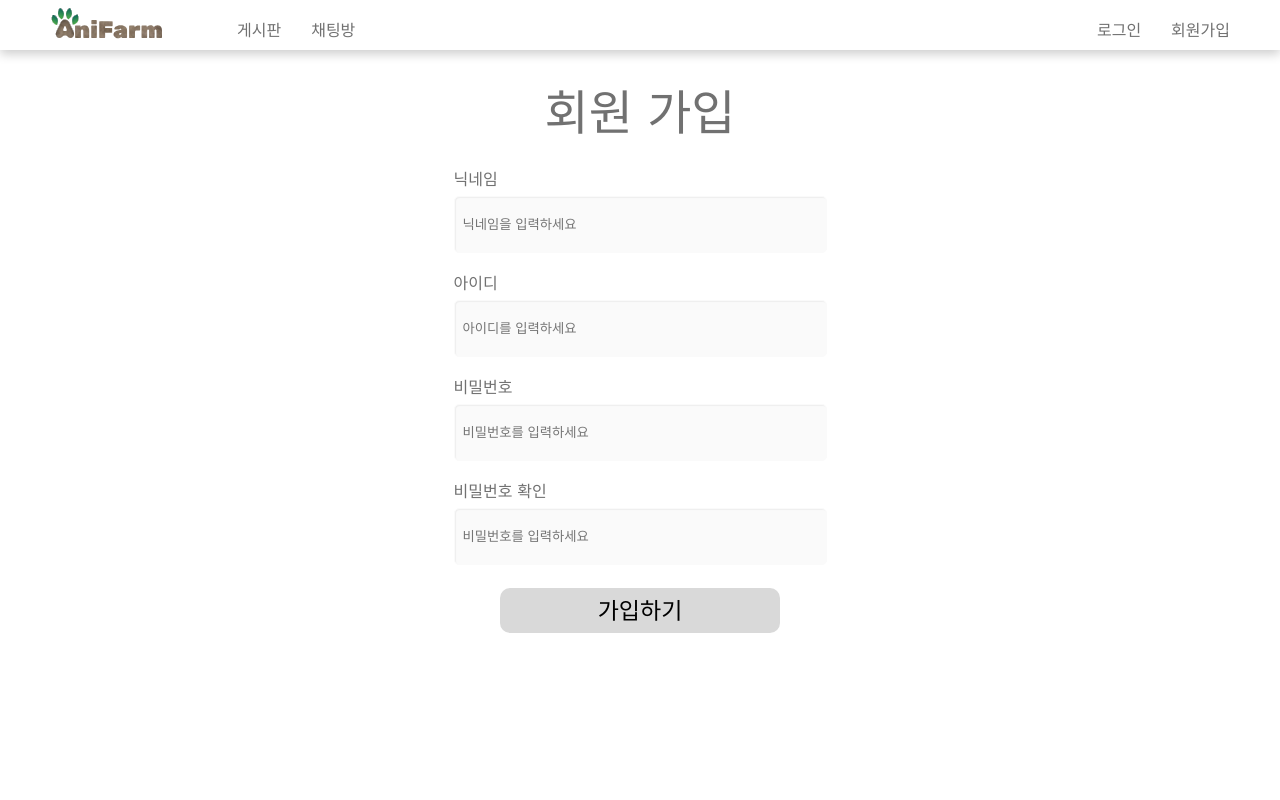
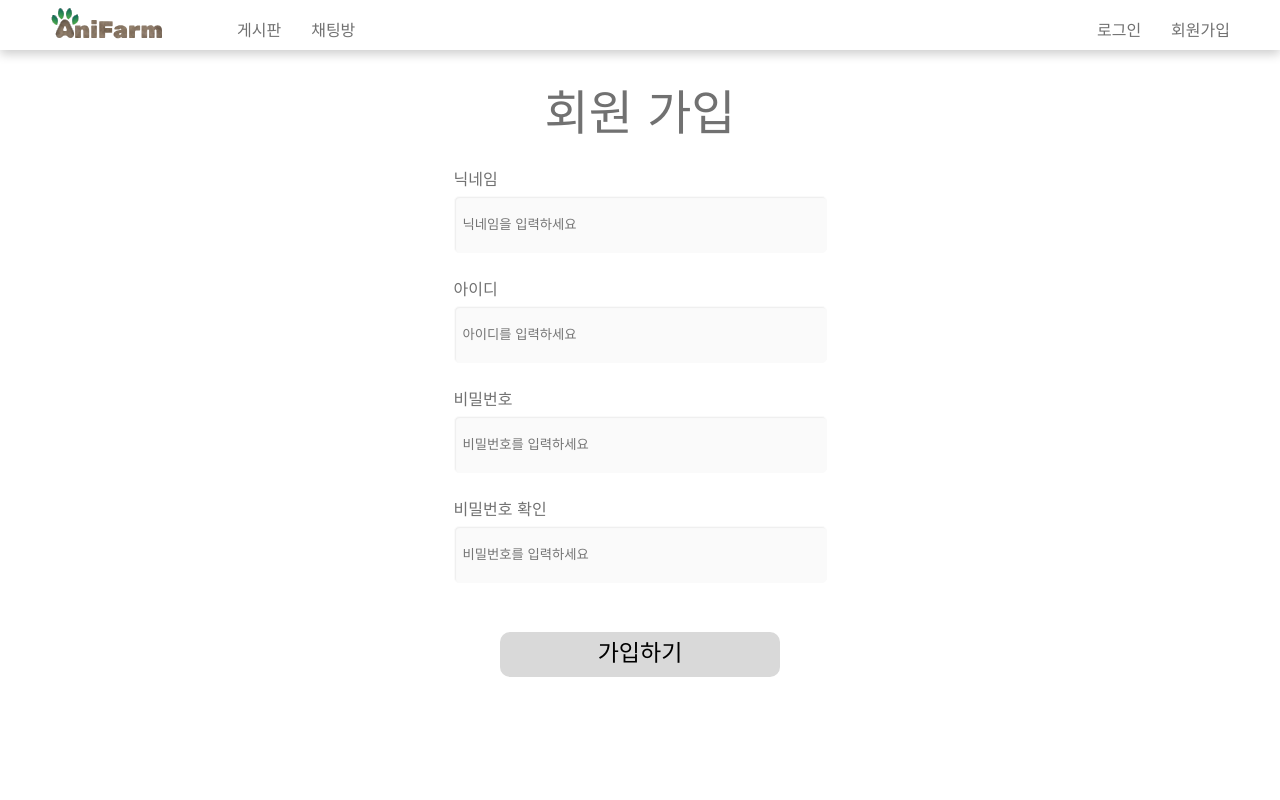
Before and after one commit to Ani-Farm/Ani-Farm-frontend, a React (Create React App) app: page /signup in a window 1280 px wide. Shown: the top 800 px of the page. Built offline with nearby package versions, Linux system fonts and the light colour scheme.

Commit message:
회원가입 UI,폰트 가입하기버튼 누를떄 밀리는현상 수정

```diff
--- a/package.json
+++ b/package.json
@@ -4,7 +4,7 @@
   "private": true,
   "dependencies": {
     "@reduxjs/toolkit": "^1.8.3",
-    "@tanstack/react-query": "^4.0.10",
+    "@tanstack/react-query": "4.2.3",
     "@tanstack/react-query-devtools": "^4.0.10",
     "@testing-library/jest-dom": "^5.16.4",
     "@testing-library/react": "^13.3.0",
@@ -14,6 +14,7 @@
     "@types/react": "^18.0.15",
     "@types/react-dom": "^18.0.6",
     "@types/styled-components": "^5.1.25",
+    "axios": "0.27.2",
     "react": "^18.2.0",
     "react-dom": "^18.2.0",
     "react-hook-form": "7.34.2",
@@ -50,5 +51,8 @@
       "last 1 firefox version",
       "last 1 safari version"
     ]
+  },
+  "devDependencies": {
+    "@types/axios": "0.14.0"
   }
 }
--- /dev/null
+++ b/src/apis/auth.ts
@@ -0,0 +1,53 @@
+import { SignType } from "../types/api";
+import axios, { AxiosError } from "axios";
+
+//회원가입
+export const signUp = async (data: SignType) => {
+  try {
+    await axios.post("/auth/sign-up", data);
+  } catch (error) {
+    const message = error as unknown as AxiosError;
+    return message;
+  }
+};
+
+//로그인
+export const localLogin = async (id: string, password: string) => {
+  const data = { id, password };
+  try {
+    await axios.post("/auth/sign-in", data, { withCredentials: true });
+  } catch (error) {
+    const message = error as unknown as AxiosError;
+    return message;
+  }
+};
+
+//로그아웃
+export const logout = async () => {
+  try {
+    await axios.post("/auth/sign-out", {}, { withCredentials: true });
+  } catch (error) {
+    const message = error as unknown as AxiosError;
+    return message;
+  }
+};
+
+//카카오 로그인
+export const kakaoLogin = async (query: string) => {
+  try {
+    await axios.post(`/oauth/token${query}`);
+  } catch (error) {
+    const message = error as unknown as AxiosError;
+    return message;
+  }
+};
+
+//리프래쉬 토큰
+export const refreshToken = async () => {
+  try {
+    await axios.post("/auth/refresh");
+  } catch (error) {
+    const message = error as unknown as AxiosError;
+    return message;
+  }
+};
--- a/src/pages/sign-up/index.tsx
+++ b/src/pages/sign-up/index.tsx
@@ -1,18 +1,11 @@
 import React from "react";
-import { Link } from "react-router-dom";
-import styled from "styled-components";
 import Navbar from "../../components/navbar";
-import { Container } from "../../components/navbar/styles";
 import { useForm, SubmitHandler } from "react-hook-form";
 import * as S from "./styles";
 import Footer from "../../components/footer";
-
-interface ISignUp {
-  Nick: String;
-  id: String;
-  password: String;
-  passwordCheck: String;
-}
+import { SignType } from "../../types/api";
+import { signUp } from "../../apis/auth";
+import { useMutation } from "@tanstack/react-query";
 
 const SignUpPage = () => {
   const {
@@ -20,11 +13,24 @@ const SignUpPage = () => {
     formState: { errors },
     handleSubmit,
     getValues,
-    reset,
-  } = useForm<ISignUp>();
-  const onSubmit: SubmitHandler<ISignUp> = (values, e) => {
+  } = useForm<SignType>();
+
+  const { mutate } = useMutation(signUp);
+
+  const onSubmit: SubmitHandler<SignType> = async (values, e) => {
     console.log(values);
-    const { Nick, id, password, passwordCheck } = values;
+    const { nickname, id, password, password_re } = values;
+    const data: SignType = {
+      nickname,
+      id,
+      password,
+      password_re,
+    };
+    mutate(data, {
+      onError(error) {
+        console.log(error);
+      },
+    });
     e?.target.reset();
   };
   return (
@@ -34,11 +40,12 @@ const SignUpPage = () => {
         <S.SignBox>
           <S.Title>회원 가입</S.Title>
           <S.SignForm onSubmit={handleSubmit(onSubmit)}>
-            <label htmlFor="nick">닉네임</label>
+            <S.NickNameInput>
+              <label htmlFor="nickname">닉네임</label>
               <S.Input
-              id="nick"
+                id="nickname"
                 placeholder="닉네임을 입력하세요"
-              {...register("Nick", {
+                {...register("nickname", {
                   required: "닉네임을 입력해주세요!",
                   minLength: {
                     value: 2,
@@ -46,8 +53,9 @@ const SignUpPage = () => {
                   },
                 })}
               />
-
-            {errors.Nick && <p>{errors.Nick.message}</p>}
+              {errors.nickname && <p>{errors.nickname.message}</p>}
+            </S.NickNameInput>
+            <S.IdInput>
               <label htmlFor="id">아이디</label>
               <S.Input
                 id="id"
@@ -61,6 +69,8 @@ const SignUpPage = () => {
                 })}
               />
               {errors.id && <p>{errors.id.message}</p>}
+            </S.IdInput>
+            <S.PasswordInput>
               <label htmlFor="password">비밀번호</label>
               <S.Input
                 id="password"
@@ -79,22 +89,28 @@ const SignUpPage = () => {
                 })}
               />
               {errors.password && <p>{errors.password.message}</p>}
-            <label htmlFor="passwordCheck">비밀번호 확인</label>
+            </S.PasswordInput>
+            <S.PasswordReInput>
+              <label htmlFor="password_re">비밀번호 확인</label>
               <S.Input
-              id="passwordCheck"
+                id="password_re"
                 type="password"
                 placeholder="비밀번호를 입력하세요"
-              {...register("passwordCheck", {
+                {...register("password_re", {
                   required: "비밀번호를 입력해주세요!",
                   validate: {
                     matchesPreviousPassword: (value) => {
                       const { password } = getValues();
-                    return password === value || "비밀번호가 일치하지않습니다!";
+                      return (
+                        password === value || "비밀번호가 일치하지않습니다!"
+                      );
                     },
                   },
                 })}
               />
-            {errors.passwordCheck && <p>{errors.passwordCheck.message}</p>}
+              {errors.password_re && <p>{errors.password_re.message}</p>}
+            </S.PasswordReInput>
+
             <S.Button type="submit">
               <span>가입하기</span>
             </S.Button>
--- a/src/pages/sign-up/styles.tsx
+++ b/src/pages/sign-up/styles.tsx
@@ -32,19 +32,6 @@ export const SignForm = styled.form`
   display: flex;
   flex-direction: column;
   margin: 0 auto;
-
-  & > p {
-    font-size: 0.8rem;
-    color: red;
-    opacity: 0.6;
-  }
-  & > label:not(:first-child) {
-    margin-top: 20px;
-  }
-
-  & > label:hover {
-    opacity: 0.8;
-  }
 `;
 
 export const Input = styled.input`
@@ -76,6 +63,7 @@ export const Button = styled.button`
   width: 250px;
   height: 40px;
 
+  font-family: "Jua", sans-serif;
   margin: 0 auto;
   margin-top: 20px;
   border: none;
@@ -107,3 +95,25 @@ export const Button = styled.button`
     height: 45px;
   }
 `;
+
+export const NickNameInput = styled.div`
+  height: 110px;
+  display: flex;
+  flex-direction: column;
+  & > p {
+    font-size: 0.8rem;
+    color: red;
+    opacity: 0.6;
+  }
+  & > label:not(:first-child) {
+    margin-top: 20px;
+  }
+
+  & > label:hover {
+    opacity: 0.8;
+  }
+`;
+
+export const IdInput = styled(NickNameInput)``;
+export const PasswordInput = styled(NickNameInput)``;
+export const PasswordReInput = styled(NickNameInput)``;
--- /dev/null
+++ b/src/types/api.ts
@@ -0,0 +1,12 @@
+export interface SignType {
+  nickname: string;
+  id: string;
+  password: string;
+  password_re: string;
+}
+
+export interface LoginType {
+  id: string;
+  password: string;
+}
+//인터페이스 대문자 시작
```
Also changed, not shown: 1 other file (tests, documents, lock files or other folders). Lines whose indentation alone changed are shown as unchanged.
